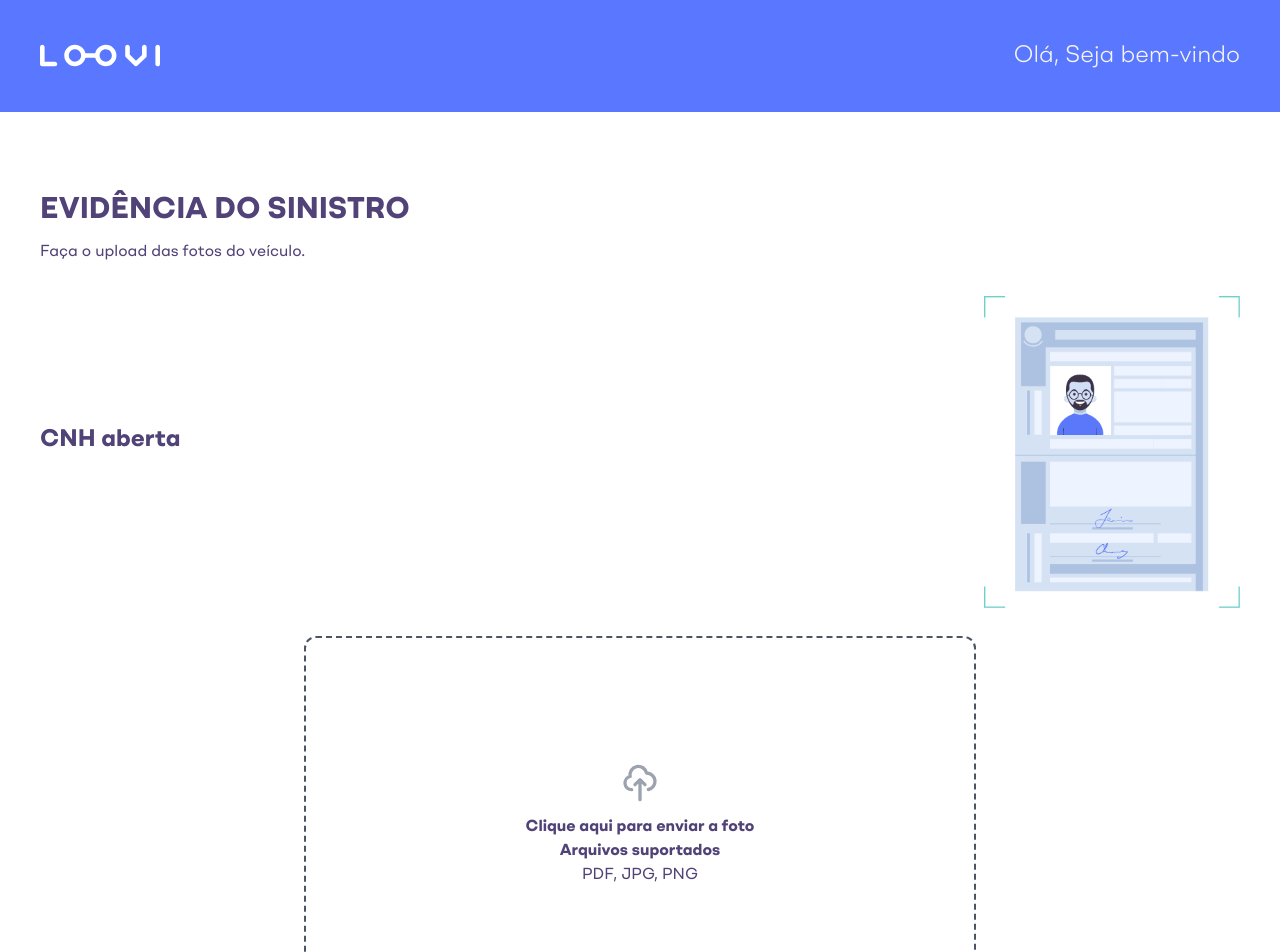
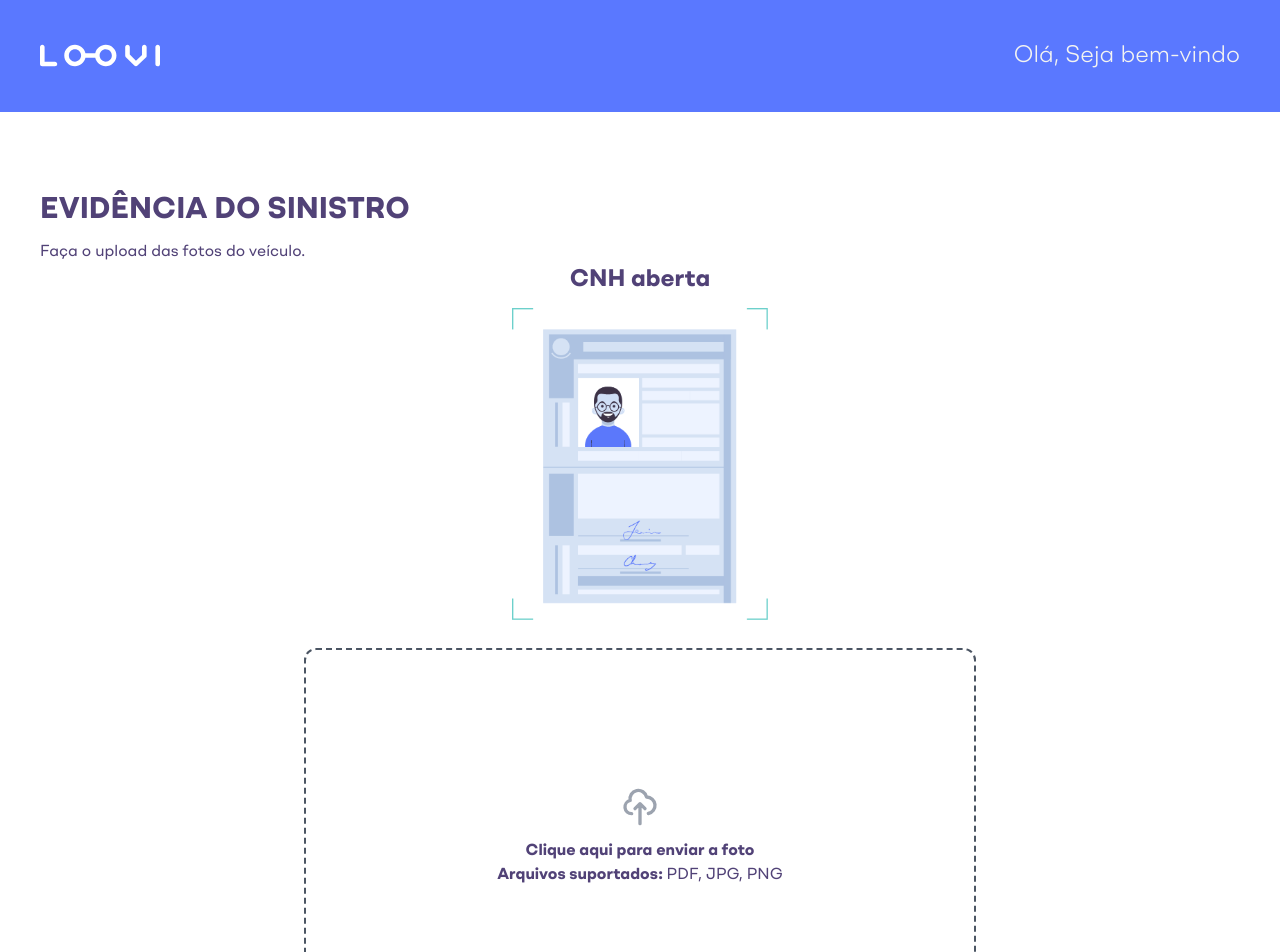
Before and after one commit to Christian-Fernando993/colisao-terceiros, a Next.js app: page / in a window 1280 px wide. Shown: the top 952 px of the page. Built offline with nearby package versions, Linux system fonts and the light colour scheme.

Commit message:
novas alteraçoes

```diff
--- a/src/components/section-hero/index.js
+++ b/src/components/section-hero/index.js
@@ -42,7 +42,7 @@ export function SectionHero() {
         });
     },  [])
 
-    const { getRootProps, getInputProps, isDragActive } = useDropzone({
+    const { acceptedFiles, getRootProps, getInputProps, isDragActive } = useDropzone({
         accept: {
             'image/png': ['.png'],
             'image/jpg': ['.jpg'],
@@ -57,17 +57,30 @@ export function SectionHero() {
     });
 
     const thumbs = files.map(file => (
-        <div className="inline-flex rounded-lg mr-2 mb-2 w-full h-full p-4 box-border justify-center" key={file.name}>
+        <div className="inline-flex rounded-lg my-4 w-full h-full box-border justify-center" key={file.name}>
             <div className="flex min-w-0 overflow-hidden">
-                <img className="block w-auto h-full" src={file.preview} onLoad={() => { URL.revokeObjectURL(file.preview) }}/>
+                <Image className="block w-auto h-full rounded-lg" alt="Foto da CNH" width={500} height={500} src={file.preview} onLoad={() => { URL.revokeObjectURL(file.preview) }}/>
             </div>
         </div>
     ));
 
     useEffect(() => {
         return () => files.forEach(file => URL.revokeObjectURL(file.preview))
-    }, []);
+    });
 
+    const removeFile = (file) => () => {
+        const newFiles = [...files]
+        newFiles.splice(newFiles.indexOf(file), 1)
+        setFiles(newFiles)
+    }
+
+    const myFiles = acceptedFiles.map(file => (
+        <li key={file.path} className="flex justify-center ">
+            <button
+                className="w-32 h-14 bg-red-600 font-bromny rounded-lg text-base text-white mt-4"
+                onClick={removeFile(file)}>Remover image</button>
+        </li>
+    ))
 
     return (
         <section className="pt-8 @tablet:pt-20">
@@ -76,15 +89,17 @@ export function SectionHero() {
                 <p className="font-bromny text-type-blue">Faça o upload das fotos do veículo.</p>
 
                 {/* Foto da CNH Aberta */}
-                <div className="py-8">
-                    <div className="items-center @laptop:flex @laptop:justify-between mb-7">
+                <div>
+
+                    {/* Titulo e Exemplo de como tirar a foto*/}
+                    <div className="mb-7 ">
                         <div className="mb-3">
-                            <h3 className="text-2xl text-type-blue font-bromny font-semibold mb-3">CNH aberta</h3>
+                            <h3 className="text-2xl text-type-blue font-bromny font-semibold mb-3 text-center">CNH aberta</h3>
                         </div>
-                        <Image className="w-64 flex m-auto @laptop:m-0" src={CNH_Aberta} alt='Foto da CNH' />
+                        <Image className="w-64 flex m-auto" src={CNH_Aberta} alt='Foto da CNH' 	quality={80}/>
                     </div>
 
-                    {/* Forma 01 de Enviar a foto */}
+                    {/* Metodo de selecionar ou arrastar imagem */}
                     <div {...getRootProps()}
                         className={`m-auto aspect-video flex items-center justify-center border-dashed border-2 cursor-pointer border-gray-600 rounded-xl transition-text easy-in-out duration-500 p-5 @laptop:max-w-2xl
                         ${isDragActive ? 'border-loovi-blue' : 'border-gray-400'} `}>
@@ -98,14 +113,16 @@ export function SectionHero() {
                                        <span className="font-bold">Solte </span>
                                        para adicionar
                                     </p>
-                                )
-                                :
-                                (
-                                    <p className="font-bromny text-center text-type-blue cursor-pointer">
-                                        <span className="font-bold">Clique aqui para enviar a foto </span>
-                                        <p className="font-bold">Arquivos suportados</p>
-                                        <span>PDF, JPG, PNG</span>
-                                    </p>
+                                ) : (
+                                    <div>
+                                        <p className="font-bromny text-center text-type-blue cursor-pointer">
+                                            <span className="font-bold text-center">Clique aqui para enviar a foto </span>
+                                        </p>
+                                        <p className="font-bromny text-center text-type-blue cursor-pointer">
+                                            <span className="font-bold">Arquivos suportados: </span>
+                                            <span>PDF, JPG, PNG</span>
+                                        </p>
+                                    </div>
                                 )
                             }
                         </label>
@@ -113,10 +130,19 @@ export function SectionHero() {
                     </div>
 
                     {/* Mostra a imagem importada */}
-                    <aside className="flex flex-row flex-wrap mb-4">
+                    <aside className="flex flex-row flex-wrap">
                         {thumbs}
                     </aside>
+
+                    {/* Botão de remover a imagem */}
+                    <aside>
+                        <ul>
+                            {myFiles}
+                        </ul>
+                    </aside>
+
                 </div>
+
             </ContainerGrid>
         </section>
     )
```
Also changed, not shown: src/helpers/fileUtils.js (added, +64 -0 lines).
